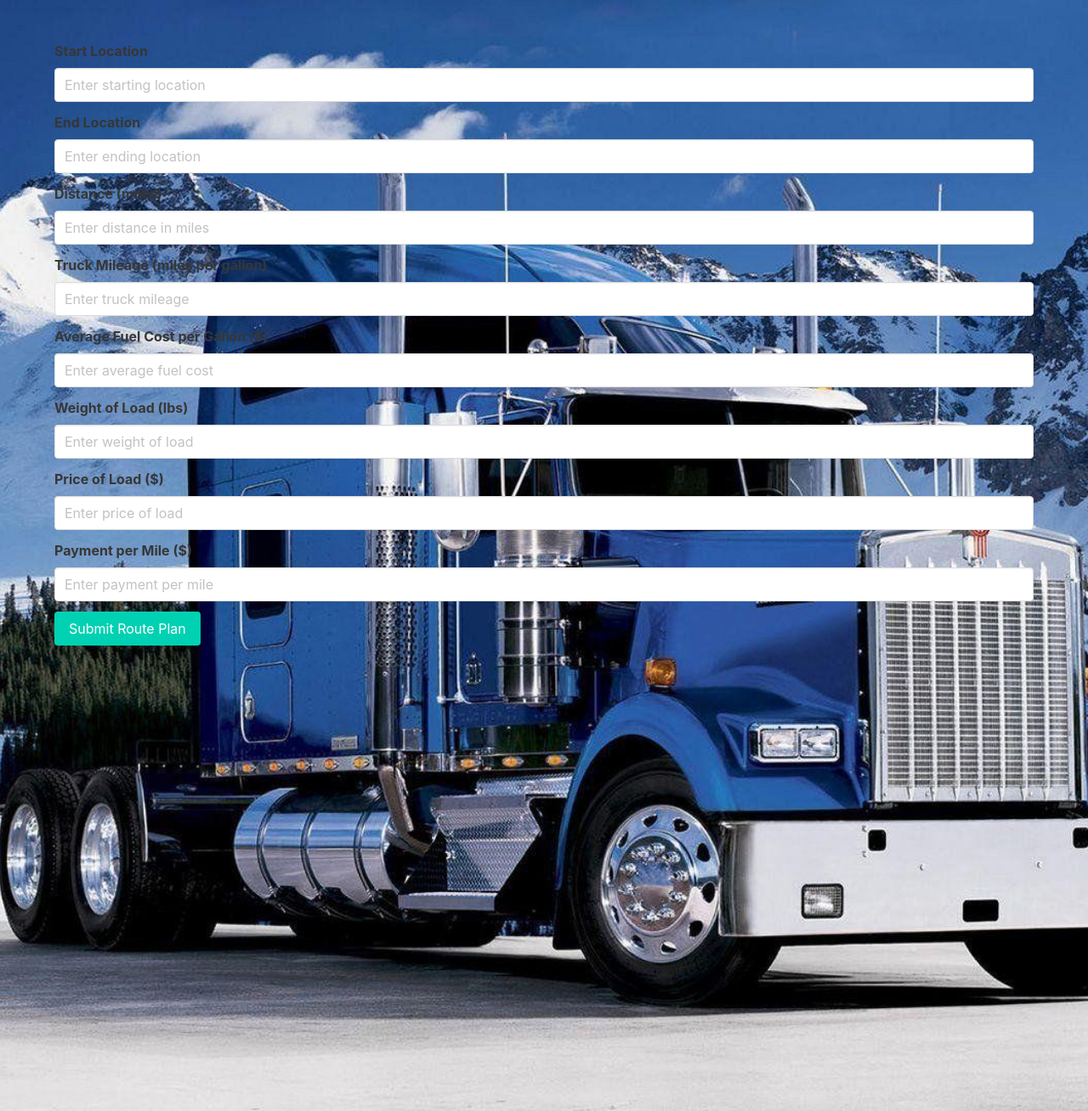
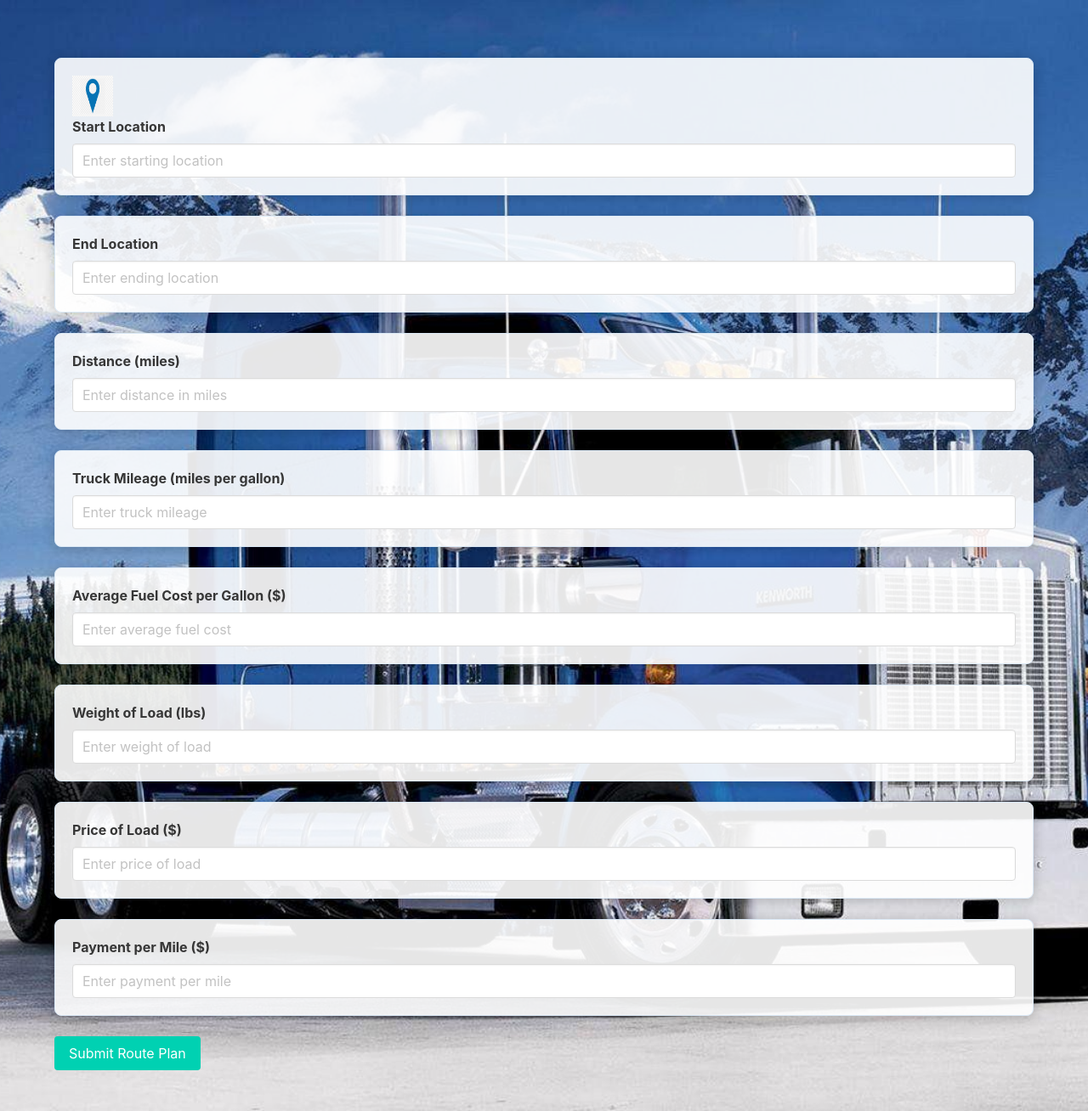
Before and after one commit to brysilliman231/DojoGroupProj, a Flask app: page /trips/add in a window 1280 px wide. Shown: the whole page at 85% size. Run offline with Flask 3, Linux system fonts and the light colour scheme.

Commit message:
working on the aesthetics

```diff
--- a/flask_app/templates/edit_profile.html
+++ b/flask_app/templates/edit_profile.html
@@ -38,7 +38,7 @@
 </head>
 <body>
     <section class="section">
-        <div class="container">
+        <div class="box">
             <h1 class="title">Edit Your Profile</h1>
             <form action="/edit_profile" method="POST">
                 <div class="field">
--- a/flask_app/templates/edit_trip.html
+++ b/flask_app/templates/edit_trip.html
@@ -16,7 +16,7 @@
         }
 
         body {
-            background: url('../static/wp3616636.jpg') no-repeat center center fixed;
+            background: url('../static/download.jpeg') no-repeat center center fixed;
             background-size: cover;
         }
 
--- a/flask_app/templates/index.html
+++ b/flask_app/templates/index.html
@@ -16,7 +16,7 @@
         }
 
         body {
-            background: url('../static/wp3616636.jpg') no-repeat center center fixed;
+            background: url('../static/greyscaletrucks.jpg') no-repeat center center fixed;
             background-size: cover;
         }
 
@@ -40,7 +40,7 @@
 </head>
 <body>
     <section class="section">
-        <div class="container">
+        <div class="box">
             <h1 class="title">Velocity Hauling Solutions</h1>
             <h2>Driving Success, Delivering Excellence Domestically!</h2>
 
--- a/flask_app/templates/new_trip.html
+++ b/flask_app/templates/new_trip.html
@@ -42,56 +42,58 @@
     <section class="section">
         <div class="container">
             <form action="/trips/add" method="post">
-                <div class="field">
+                <div class="box">
+                    <img class="image is-48x48" src="../static/maps pin.jpg" />
                     <label class="label">Start Location</label>
                     <div class="control">
+
                         <input class="input" type="text" name="start" placeholder="Enter starting location" required>
                     </div>
                 </div>
 
-                <div class="field">
+                <div class="box">
                     <label class="label">End Location</label>
                     <div class="control">
                         <input class="input" type="text" name="end" placeholder="Enter ending location" required>
                     </div>
                 </div>
 
-                <div class="field">
+                <div class="box">
                     <label class="label">Distance (miles)</label>
                     <div class="control">
                         <input class="input" type="number" name="distance" min="1" placeholder="Enter distance in miles" required>
                     </div>
                 </div>
 
-                <div class="field">
+                <div class="box">
                     <label class="label">Truck Mileage (miles per gallon)</label>
                     <div class="control">
                         <input class="input" type="number" name="mileage" min="1" placeholder="Enter truck mileage" required>
                     </div>
                 </div>
 
-                <div class="field">
+                <div class="box">
                     <label class="label">Average Fuel Cost per Gallon ($)</label>
                     <div class="control">
                         <input class="input" type="number" name="fuel" min="0" step="0.01" placeholder="Enter average fuel cost" required>
                     </div>
                 </div>
 
-                <div class="field">
+                <div class="box">
                     <label class="label">Weight of Load (lbs)</label>
                     <div class="control">
                         <input class="input" type="number" name="weight" min="1" placeholder="Enter weight of load" required>
                     </div>
                 </div>
 
-                <div class="field">
+                <div class="box">
                     <label class="label">Price of Load ($)</label>
                     <div class="control">
                         <input class="input" type="number" name="charge" min="1" step="0.01" placeholder="Enter price of load" required>
                     </div>
                 </div>
 
-                <div class="field">
+                <div class="box">
                     <label class="label">Payment per Mile ($)</label>
                     <div class="control">
                         <input class="input" type="number" name="ppm" min="0.01" step="0.01" placeholder="Enter payment per mile" required>
```
Also changed, not shown: flask_app/templates/profile.html (+4 -4 lines), flask_app/static/deserttruck.avif (added), flask_app/static/greyscaletrucks.jpg (added), flask_app/static/maps pin.jpg (added).
